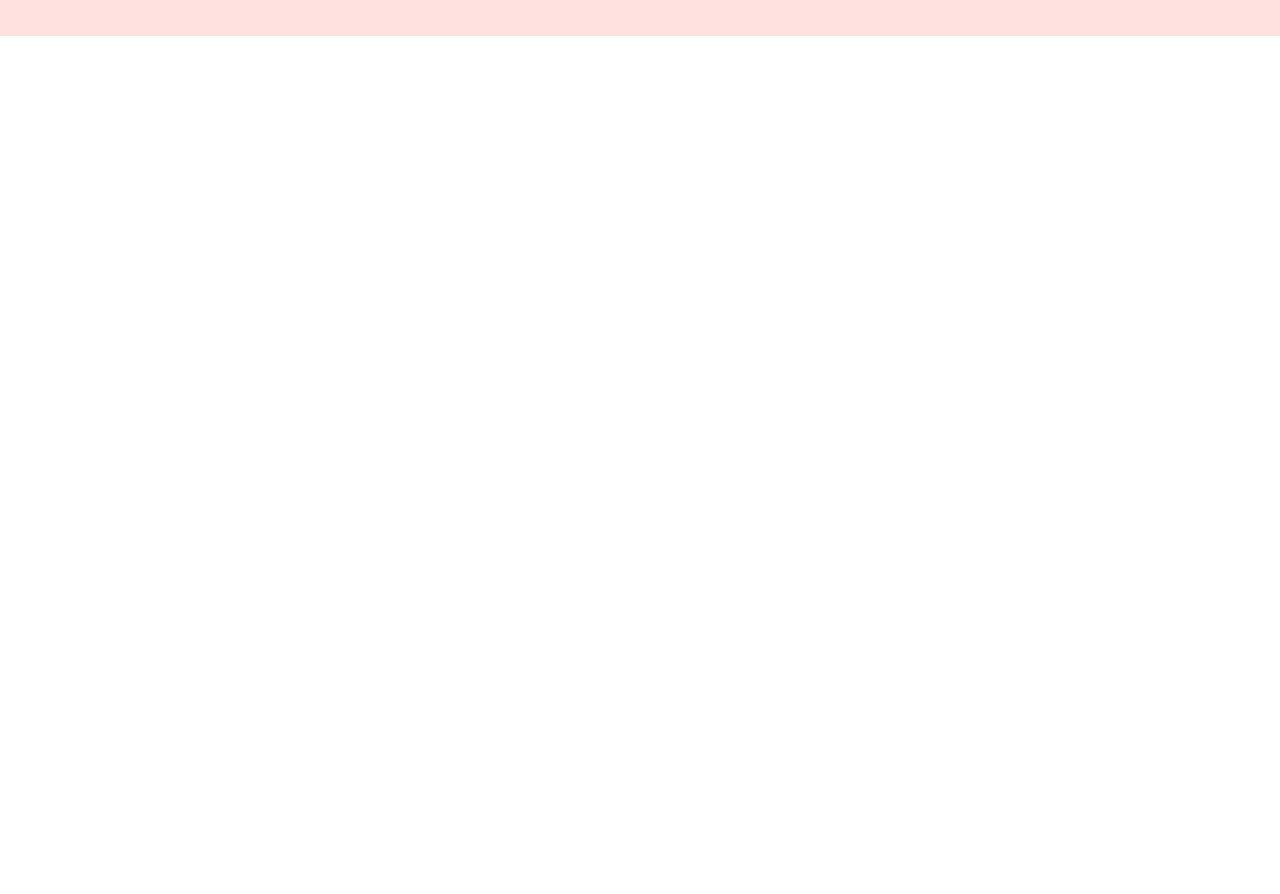
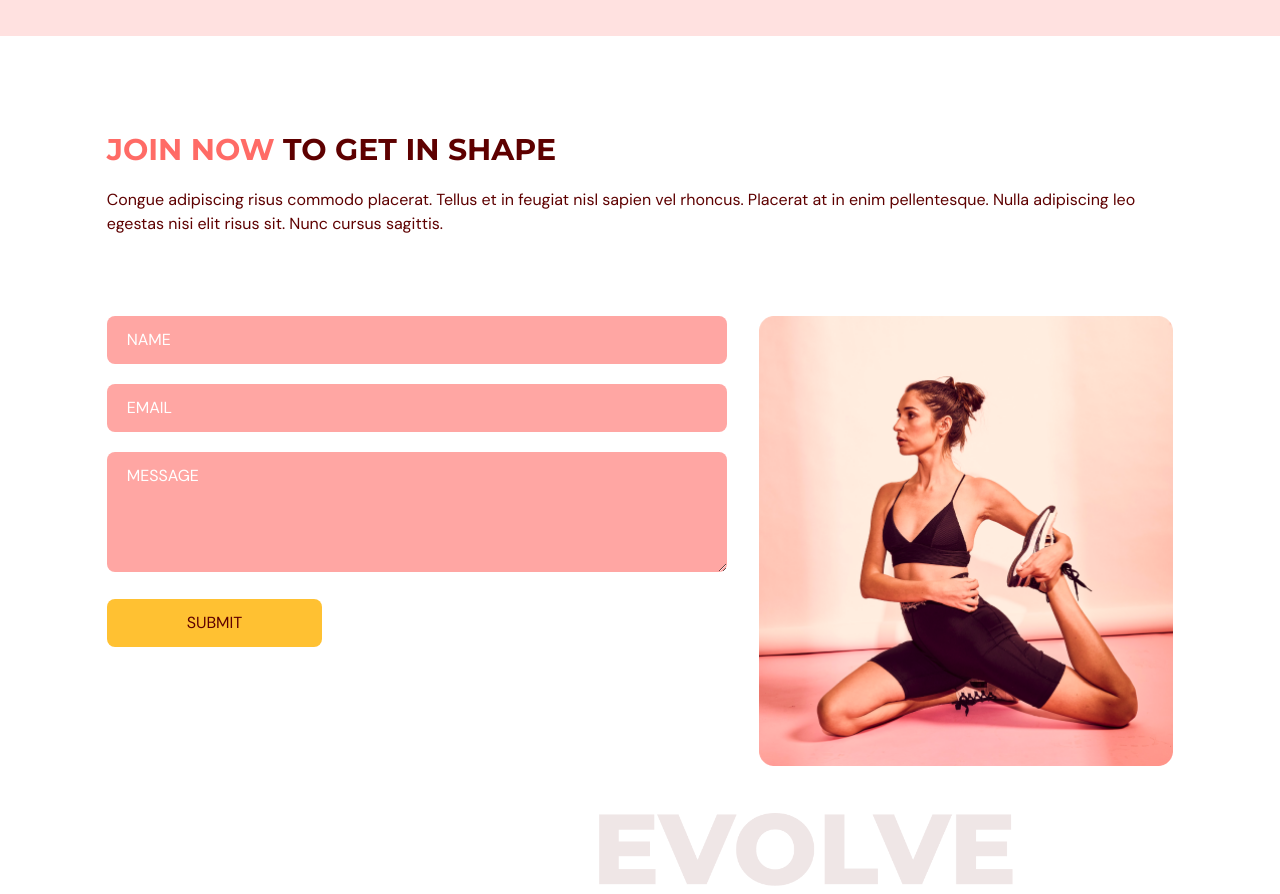
Before and after one commit to IvayloTashev/fitness-app-2.0, a React (Vite) app in the folder client/: page / in a window 1280 px wide. Shown: the part 2780-3674 px from the top of the page. Before the commit the page ends 2816 px from the top, so only its background shows below. Built offline with nearby package versions, Linux system fonts and the light colour scheme.

Commit message:
Add contactUs component

```diff
--- a/client/package.json
+++ b/client/package.json
@@ -16,6 +16,7 @@
     "react": "^19.1.0",
     "react-anchor-link-smooth-scroll": "^1.0.12",
     "react-dom": "^19.1.0",
+    "react-hook-form": "^7.60.0",
     "tailwindcss": "^4.1.11"
   },
   "devDependencies": {
--- a/client/src/App.tsx
+++ b/client/src/App.tsx
@@ -4,6 +4,7 @@
 import Home from "./components/home/Home";
 import Benefints from "./components/benefits/Benefints";
 import OurClasses from "./components/classes/OurClasses";
+import ContactUs from "./components/contact-us/ContactUs";
 
 function App() {
   const [selectedPage, setSelectedPage] = useState<SelectedPage>(
@@ -35,6 +36,7 @@
       <Home setSelectedPage={setSelectedPage} />
       <Benefints setSelectedPage={setSelectedPage} />
       <OurClasses setSelectedPage={setSelectedPage} />
+      <ContactUs setSelectedPage={setSelectedPage} />
     </>
   );
 }
--- /dev/null
+++ b/client/src/components/contact-us/ContactUs.tsx
@@ -0,0 +1,178 @@
+import React from "react";
+import { SelectedPage } from "../../shared/types";
+import { motion } from "framer-motion";
+import { useForm } from "react-hook-form";
+import ContactUsPageGraphic from "../../assets/ContactUsPageGraphic.png";
+import HText from "../../shared/HText";
+import useMediaQuery from "../../hooks/useMediaQuery";
+import EvolveText from "../../assets/EvolveText.png";
+
+type Props = {
+  setSelectedPage: (value: SelectedPage) => void;
+};
+
+const ContactUs = ({ setSelectedPage }: Props) => {
+  const isAboveMediumScreens = useMediaQuery("(min-width: 1060px)");
+
+  const {
+    register,
+    trigger,
+    formState: { errors },
+  } = useForm();
+
+  const onSubmit = async (e: any) => {
+    const isValid = await trigger();
+
+    if (!isValid) {
+      e.preventDefault();
+    }
+  };
+
+  return (
+    <section id="contactus" className="mx-auto w-5/6 pt-24 pb-32">
+      <motion.div
+        onViewportEnter={() => setSelectedPage(SelectedPage.ContactUs)}
+      >
+        <motion.div
+          className="md:w-3/5"
+          initial="hidden"
+          whileInView="visible"
+          viewport={{ once: true, amount: 0.5 }}
+          transition={{ duration: 0.5 }}
+          variants={{
+            hidden: { opacity: 0, x: -50 },
+            visible: { opacity: 1, x: 0 },
+          }}
+        >
+          <HText>
+            <span className="text-primary-500">JOIN NOW</span> TO GET IN SHAPE
+          </HText>
+          <p className="my-5">
+            Congue adipiscing risus commodo placerat. Tellus et in feugiat nisl
+            sapien vel rhoncus. Placerat at in enim pellentesque. Nulla
+            adipiscing leo egestas nisi elit risus sit. Nunc cursus sagittis.
+          </p>
+
+          <div className="mt-10 justify-between gap-8 flex-md">
+            <motion.div
+              className="mt-10 basis-3/5 md:mt-0"
+              initial="hidden"
+              whileInView="visible"
+              viewport={{ once: true, amount: 0.5 }}
+              transition={{ duration: 0.5 }}
+              variants={{
+                hidden: { opacity: 0, y: 50 },
+                visible: { opacity: 1, y: 0 },
+              }}
+            >
+              <form
+                method="POST"
+                target="_blank"
+                onSubmit={onSubmit}
+                action="https://formsubmit.co/your@email.com"
+              >
+                <input
+                  type="text"
+                  className="mb-5 w-full rounded-lg bg-primary-300 px-5 py-3 placeholder-white"
+                  placeholder="NAME"
+                  {...register("name", {
+                    required: true,
+                    maxLength: 100,
+                  })}
+                />
+                {errors.name && (
+                  <p className="mt-1 text-primary-500">
+                    {errors.name.type === "required" &&
+                      "This field is required."}
+                    {errors.name.type === "maxLength" &&
+                      "Max length is 100 characters."}
+                  </p>
+                )}
+
+                <input
+                  type="text"
+                  className="mb-5 w-full rounded-lg bg-primary-300 px-5 py-3 placeholder-white"
+                  placeholder="EMAIL"
+                  {...register("email", {
+                    required: true,
+                    pattern: /^[A-Z0-9._%+-]+@[A-Z0-9.-]+\.[A-Z]{2,}$/i,
+                  })}
+                />
+                {errors.email && (
+                  <p className="mt-1 text-primary-500">
+                    {errors.email.type === "required" &&
+                      "This field is required."}
+                    {errors.email.type === "pattern" &&
+                      "Invalid email address."}
+                  </p>
+                )}
+
+                <textarea
+                  rows={4}
+                  cols={50}
+                  className="mb-5 w-full rounded-lg bg-primary-300 px-5 py-3 placeholder-white"
+                  placeholder="MESSAGE"
+                  {...register("message", {
+                    required: true,
+                    maxLength: 2000,
+                  })}
+                />
+                {errors.message && (
+                  <p className="mt-1 text-primary-500">
+                    {errors.message.type === "required" &&
+                      "This field is required."}
+                    {errors.message.type === "maxLength" &&
+                      "Max length is 200 characters."}
+                  </p>
+                )}
+
+                <input
+                  type="hidden"
+                  name="_next"
+                  value="https://yourdomain.co/thanks.html"
+                ></input>
+
+                <button
+                  type="submit"
+                  className="mb-5 rounded-lg bg-secondary-500 px-20 py-3 transition duration-500 hover:text-white"
+                >
+                  SUBMIT
+                </button>
+              </form>
+            </motion.div>
+            <motion.div
+              className="relative mt-10 basis-2/5 md:mt-0"
+              initial="hidden"
+              whileInView="visible"
+              viewport={{ once: true, amount: 0.5 }}
+              transition={{ delay: 0.2, duration: 0.5 }}
+              variants={{
+                hidden: { opacity: 0, y: 50 },
+                visible: { opacity: 1, y: 0 },
+              }}
+            >
+              <div>
+                {isAboveMediumScreens && (
+                  <div>
+                    <img
+                      src={EvolveText}
+                      alt="evolve-text"
+                      className="w-full absolute -left-40 -bottom-30 z-[-1]"
+                    />
+                  </div>
+                )}
+                <img
+                  className="w-full"
+                  src={ContactUsPageGraphic}
+                  alt="ContactUsPageGraphic"
+                />
+              </div>
+            </motion.div>
+          </div>
+        </motion.div>
+      </motion.div>
+    </section>
+  );
+};
+
+export default ContactUs;
```
Also changed, not shown: 1 other file (tests, documents, lock files or other folders).
